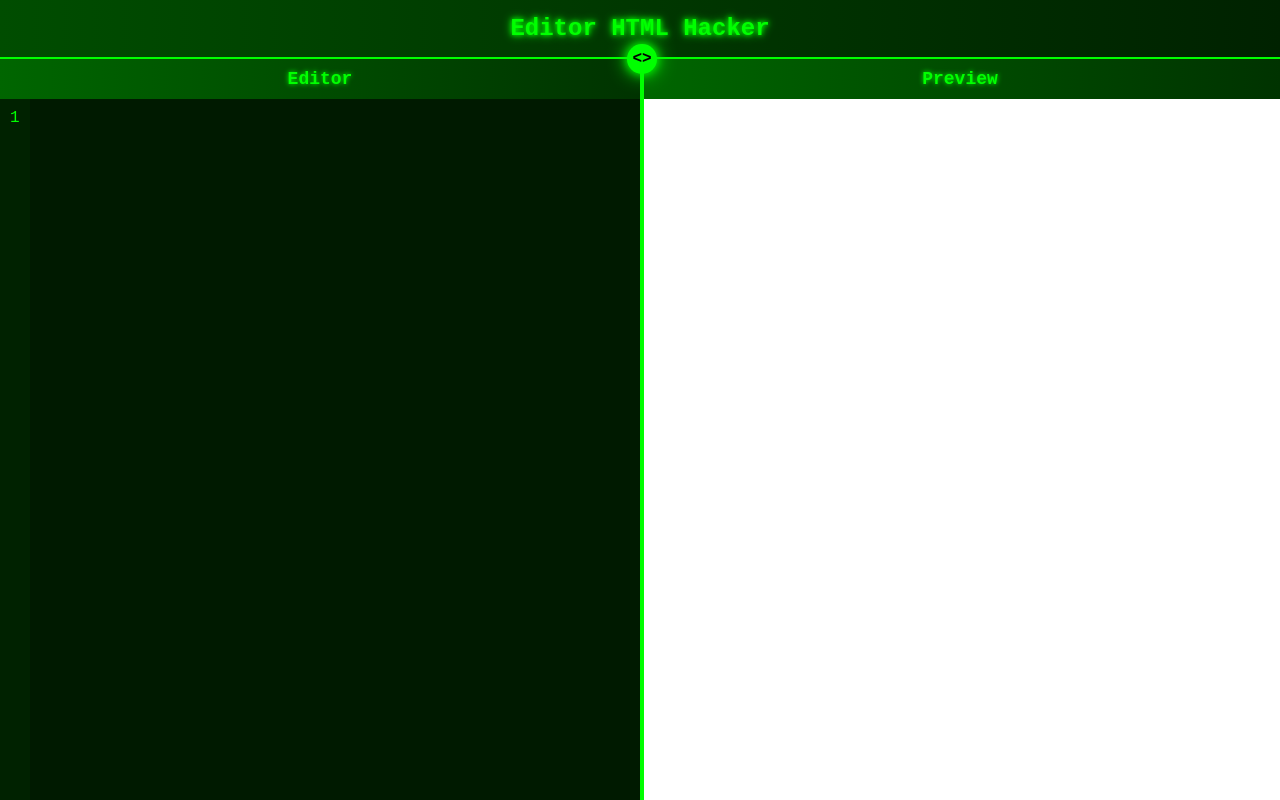
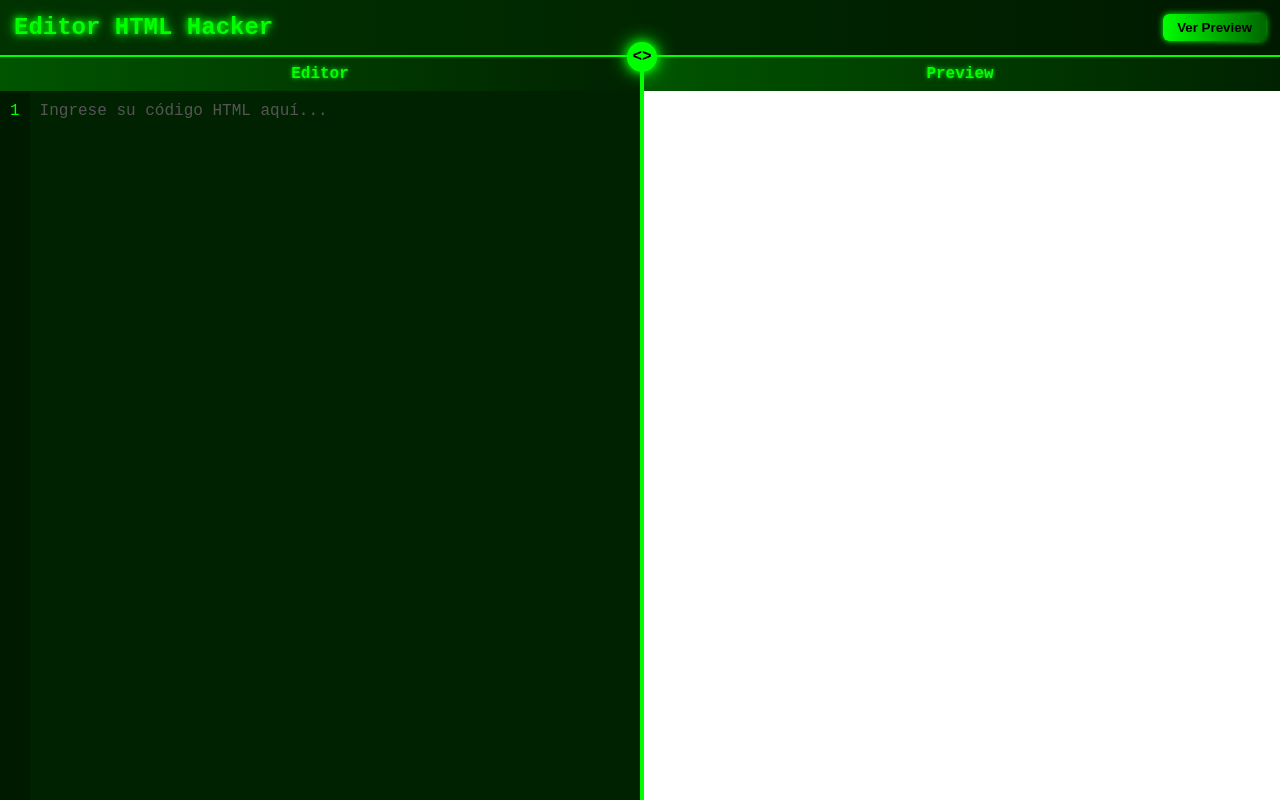
Before and after one commit to TrompiBueno/HTML, a plain HTML site: page index.html in a window 1280 px wide. Drawn offline with Linux system fonts and the light colour scheme.

Commit message:
Refactor header and panel styles in index.html
Refactor styles and improve layout for header and panels.

```diff
--- a/index.html
+++ b/index.html
@@ -4,141 +4,153 @@
 <meta charset="UTF-8">
 <meta name="viewport" content="width=device-width, initial-scale=1.0">
 <title>Editor HTML Hacker</title>
+
 <style>
-  body {
-    margin: 0;
-    font-family: 'Courier New', monospace;
-    height: 100vh;
-    display: flex;
-    flex-direction: column;
-    background-color: #0a0a0a;
-    color: #0f0;
-    overflow: hidden;
+body{
+  margin:0;
+  height:100vh;
+  display:flex;
+  flex-direction:column;
+  background:#0a0a0a;
+  font-family:"Courier New", monospace;
+  color:#0f0;
+  overflow:hidden;
 }
 
-  header {
-    background: linear-gradient(90deg, #004d00, #002200);
-    color: #0f0;
-    text-align: center;
-    padding: 15px;
-    font-size: 24px;
-    font-weight: bold;
-    text-shadow: 0 0 5px #0f0, 0 0 10px #0f0;
-    box-shadow: 0 3px 5px rgba(0,0,0,0.5);
+header{
+  background:linear-gradient(90deg,#003300,#001a00);
+  color:#0f0;
+  text-align:center;
+  padding:14px;
+  font-size:24px;
+  font-weight:bold;
+  text-shadow:0 0 6px #0f0,0 0 12px #0f0;
+  display:flex;
+  justify-content:space-between;
+  align-items:center;
 }
 
-  .horizontal-line {
-    height: 2px;
-    background: #0f0;
-    margin: 0;
-    position: relative;
+header button{
+  background:linear-gradient(90deg,#0f0,#006600);
+  border:none;
+  color:#000;
+  font-weight:bold;
+  padding:6px 14px;
+  border-radius:6px;
+  cursor:pointer;
+  box-shadow:0 0 6px #0f0;
 }
 
-  .container {
-    display: flex;
-    flex: 1;
-    height: calc(100% - 66px); /* header + line */
-    position: relative;
-    background: #003300;
+.separator{
+  height:2px;
+  background:#0f0;
 }
 
-  .panel {
-    flex: 1;
-    display: flex;
-    flex-direction: column;
-    overflow: hidden;
+.container{
+  flex:1;
+  display:flex;
+  position:relative;
+  background:#002200;
 }
 
-  .panel-header {
-    background: linear-gradient(90deg, #006600, #003300);
-    color: #0f0;
-    text-align: center;
-    padding: 10px;
-    font-weight: bold;
-    font-size: 18px;
-    text-shadow: 0 0 5px #0f0;
+.panel{
+  display:flex;
+  flex-direction:column;
+  overflow:hidden;
 }
 
-  #editor-container {
-    display: flex;
-    flex: 1;
-    position: relative;
+.panel-header{
+  background:linear-gradient(90deg,#005500,#002200);
+  padding:8px;
+  text-align:center;
+  font-weight:bold;
+  text-shadow:0 0 4px #0f0;
 }
 
-  #line-numbers {
-    background-color: #002200;
-    color: #0f0;
-    padding: 10px;
-    text-align: right;
-    user-select: none;
-    font-size: 16px;
+#editor-panel{
+  flex:0 0 50%;
 }
 
-  #editor {
-    flex: 1;
-    background-color: #001a00;
-    color: #0f0;
-    font-family: 'Courier New', monospace;
-    padding: 10px;
-    white-space: pre-wrap;
-    overflow: auto;
-    caret-color: #0f0;
-    outline: none;
+#editor-container{
+  flex:1;
+  display:flex;
 }
 
-  #editor::before {
-    content: attr(data-placeholder);
-    position: absolute;
-    top: 10px;
-    left: 15px;
-    color: #555;
-    pointer-events: none;
+#line-numbers{
+  background:#001a00;
+  padding:10px;
+  text-align:right;
+  user-select:none;
+  line-height:1.35em;
 }
 
-  #editor:focus::before { display: none; }
-
-  #preview {
-    flex: 1;
-    border: none;
-    background-color: #fff;
+#editor{
+  flex:1;
+  padding:10px;
+  outline:none;
+  white-space:pre-wrap;
+  overflow:auto;
+  caret-color:#0f0;
+  line-height:1.35em;
 }
 
-  /* Splitter vertical */
-  #splitter {
-    width: 4px;
-    background: #0f0;
-    position: absolute;
-    top: 0;
-    bottom: 0;
-    z-index: 10;
+#editor::before{
+  content:attr(data-placeholder);
+  position:absolute;
+  color:#555;
+  pointer-events:none;
 }
 
-  /* Círculo en la parte superior del splitter */
-  #splitter-circle {
-    width: 30px;
-    height: 30px;
-    border-radius: 50%;
-    background: #0f0;
-    color: #000;
-    font-weight: bold;
-    display: flex;
-    justify-content: center;
-    align-items: center;
-    position: absolute;
-    top: -15px;
-    left: -13px;
-    cursor: grab;
-    box-shadow: 0 0 10px #0f0, 0 0 20px #0f0;
-    user-select: none;
+#editor:focus::before{
+  display:none;
+}
+
+#preview{
+  flex:1;
+  border:none;
+  background:#fff;
+}
+
+/* Splitter */
+#splitter{
+  width:4px;
+  background:#0f0;
+  position:absolute;
+  top:0;
+  bottom:0;
+  z-index:10;
+}
+
+#splitter-circle{
+  width:30px;
+  height:30px;
+  border-radius:50%;
+  background:#0f0;
+  color:#000;
+  font-weight:bold;
+  display:flex;
+  align-items:center;
+  justify-content:center;
+  position:absolute;
+  top:-15px;
+  left:-13px;
+  cursor:grab;
+  box-shadow:0 0 10px #0f0,0 0 20px #0f0;
 }
 </style>
 </head>
+
 <body>
 
-<header>Editor HTML Hacker</header>
-<div class="horizontal-line"></div>
+<header>
+  Editor HTML Hacker
+  <button id="openPreview">Ver Preview</button>
+</header>
+
+<div class="separator"></div>
 
 <div class="container" id="container">
+
   <div class="panel" id="editor-panel">
     <div class="panel-header">Editor</div>
     <div id="editor-container">
@@ -151,91 +163,82 @@
     <div id="splitter-circle">&lt;&gt;</div>
   </div>
 
-  <div class="panel" id="preview-panel">
+  <div class="panel" style="flex:1">
     <div class="panel-header">Preview</div>
     <iframe id="preview"></iframe>
   </div>
+
 </div>
 
 <script>
-const editor = document.getElementById('editor');
-const lineNumbers = document.getElementById('line-numbers');
-const preview = document.getElementById('preview');
-const splitter = document.getElementById('splitter');
-const splitterCircle = document.getElementById('splitter-circle');
-const editorPanel = document.getElementById('editor-panel');
-const previewPanel = document.getElementById('preview-panel');
+const editor = document.getElementById("editor");
+const lineNumbers = document.getElementById("line-numbers");
+const preview = document.getElementById("preview");
+const container = document.getElementById("container");
+const editorPanel = document.getElementById("editor-panel");
+const splitter = document.getElementById("splitter");
+const splitterCircle = document.getElementById("splitter-circle");
+const openPreview = document.getElementById("openPreview");
 
-// Posicionar splitter en el centro al inicio
-const container = document.getElementById('container');
-let containerWidth = container.offsetWidth;
-let initialSplitterPos = containerWidth / 2;
-splitter.style.left = initialSplitterPos + 'px';
+/* Posición inicial del splitter */
+const startWidth = container.offsetWidth / 2;
+editorPanel.style.flex = `0 0 ${startWidth}px`;
+splitter.style.left = startWidth + "px";
 
-// Syntax Highlight
-function syntaxHighlight(text){
-  text = text.replace(/&/g, "&amp;").replace(/</g, "&lt;").replace(/>/g, "&gt;");
-  text = text.replace(/(&lt;!--[\s\S]*?--&gt;)/g, '<span class="comment">$1</span>');
-  text = text.replace(/(&lt;\/?[a-zA-Z0-9]+)(\s|&gt;)/g, '<span class="tag">$1</span>$2');
-  text = text.replace(/([a-zA-Z-]+)=/g, '<span class="attribute">$1</span>=');
-  text = text.replace(/"(.*?)"/g, '<span class="value">"$1"</span>');
-  return text;
+/* NÚMEROS DE LÍNEA PERFECTOS */
+function updateLineNumbers(){
+  let text = editor.innerText.replace(/\r/g,"");
+  let lines = text.split("\n");
+
+  /* eliminar salto fantasma final */
+  if(lines.length > 1 && lines[lines.length-1] === ""){
+    lines.pop();
   }
 
-// Update lines
-function updateLineNumbers(){
-  const lines = editor.innerText.split('\n').length;
-  lineNumbers.innerHTML = Array.from({length: lines}, (_, i) => i+1).join('<br>');
+  let out = "";
+  for(let i=1;i<=lines.length;i++){
+    out += i + "<br>";
+  }
+  if(out === "") out = "1";
+  lineNumbers.innerHTML = out;
 }
 
-// Update editor
-function updateEditor(){
-  const text = editor.innerText;
-  const selection = window.getSelection();
-  const range = document.createRange();
-  const cursorPos = selection.focusOffset;
-  editor.innerHTML = syntaxHighlight(text);
+/* Preview */
+function updatePreview(){
+  preview.srcdoc = editor.innerText;
   updateLineNumbers();
-  try{
-    range.setStart(editor.childNodes[0] || editor, cursorPos);
-    range.collapse(true);
-    selection.removeAllRanges();
-    selection.addRange(range);
-  }catch(e){}
-  preview.srcdoc = text;
 }
 
-editor.addEventListener('input', updateEditor);
-editor.addEventListener('scroll', ()=>{lineNumbers.scrollTop = editor.scrollTop;});
-editor.innerText = '';
-updateEditor();
+editor.addEventListener("input", updatePreview);
+editor.addEventListener("scroll", ()=> lineNumbers.scrollTop = editor.scrollTop);
+updatePreview();
 
-// Splitter drag
-let isDragging = false;
+/* Splitter drag */
+let dragging = false;
+splitterCircle.addEventListener("mousedown",()=>dragging=true);
+splitterCircle.addEventListener("touchstart",()=>dragging=true);
+document.addEventListener("mouseup",()=>dragging=false);
+document.addEventListener("touchend",()=>dragging=false);
 
-splitterCircle.addEventListener('mousedown',()=>{isDragging=true;});
-splitterCircle.addEventListener('touchstart',()=>{isDragging=true;});
-document.addEventListener('mouseup',()=>{isDragging=false;});
-document.addEventListener('touchend',()=>{isDragging=false;});
-
-function moveSplitter(clientX){
-  const containerRect = container.getBoundingClientRect();
-  let newWidth = clientX - containerRect.left;
-  if(newWidth < 150) newWidth = 150;
-  if(newWidth > containerRect.width - 150) newWidth = containerRect.width - 150;
-  editorPanel.style.flex = `0 0 ${newWidth}px`;
-  splitter.style.left = newWidth + 'px';
+function moveSplitter(x){
+  const rect = container.getBoundingClientRect();
+  let w = x - rect.left;
+  if(w < 150) w = 150;
+  if(w > rect.width - 150) w = rect.width - 150;
+  editorPanel.style.flex = `0 0 ${w}px`;
+  splitter.style.left = w + "px";
 }
 
-document.addEventListener('mousemove',(e)=>{
-  if(!isDragging) return;
-  moveSplitter(e.clientX);
-});
+document.addEventListener("mousemove",e=>dragging && moveSplitter(e.clientX));
+document.addEventListener("touchmove",e=>dragging && moveSplitter(e.touches[0].clientX));
 
-document.addEventListener('touchmove',(e)=>{
-  if(!isDragging) return;
-  moveSplitter(e.touches[0].clientX);
+/* Abrir preview */
+openPreview.addEventListener("click",()=>{
+  const w = window.open();
+  w.document.write(editor.innerText);
+  w.document.close();
 });
 </script>
+
 </body>
 </html>
```
Lines whose indentation alone changed are shown as unchanged.
